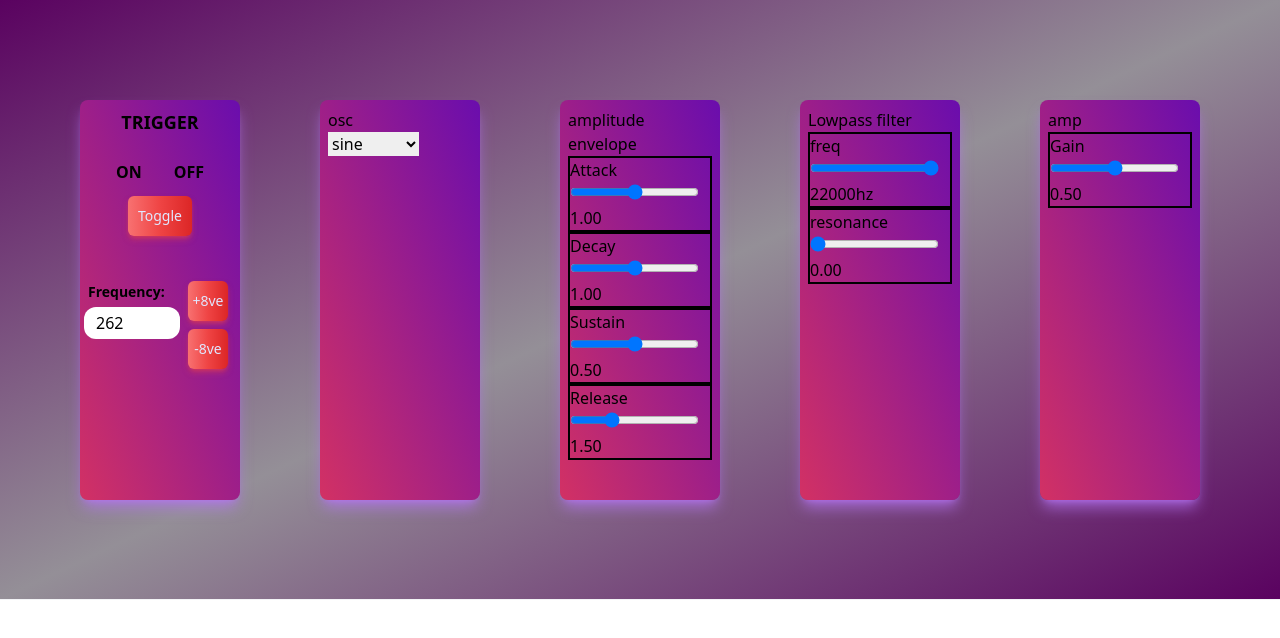
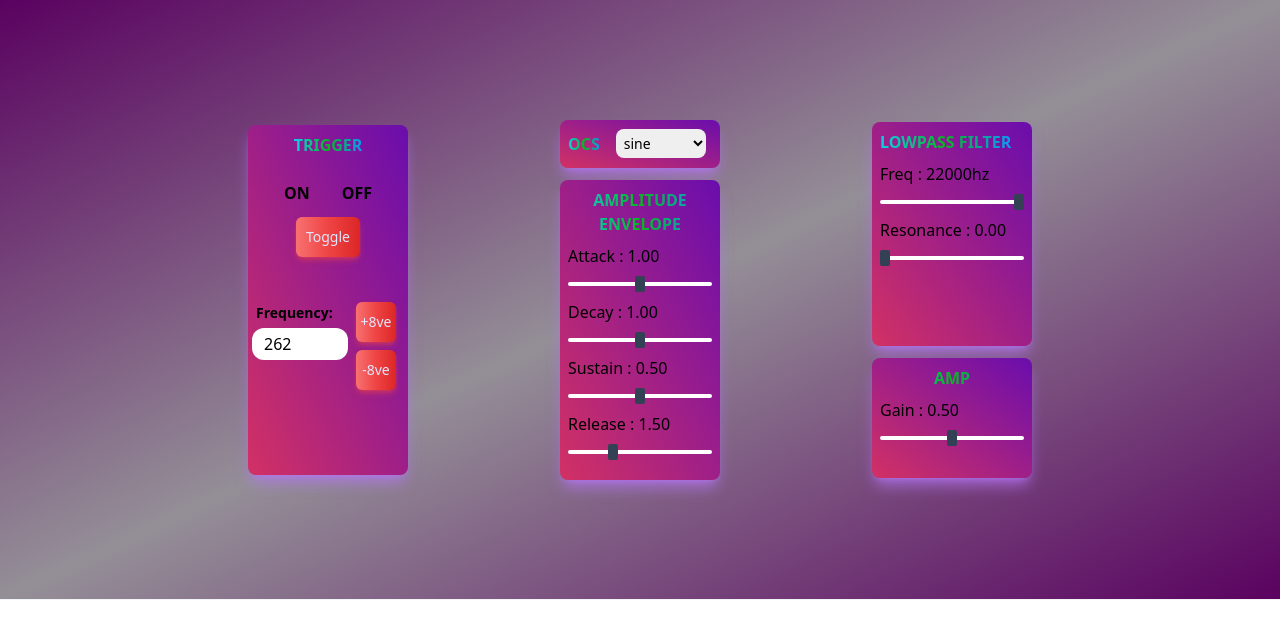
Before and after one commit to Fivetr/audio-visualization, a React (Vite) app: page / in a window 1280 px wide. Shown: the top 638 px of the page. Built offline with nearby package versions, Linux system fonts and the light colour scheme; the HTML template or start-up script is replaced by a standard one.

Commit message:
styled the remaining components

```diff
--- a/src/components/Rack.tsx
+++ b/src/components/Rack.tsx
@@ -3,7 +3,7 @@ import { ReactNode } from "react";
 const Rack = ({ children }: { children?: ReactNode }) => {
   return (
     <div className="border-gray-100 overflow-hidden border-b w-full h-[600px] flex justify-center bg-gradient-to-tl from-[#5a0260] via-[#948f97] to-[#5a0260] ">
-      <div className="w-[1440px] flex justify-evenly items-center p-5">
+      <div className="w-[1440px] flex justify-evenly items-center p-24">
         {children}
       </div>
     </div>
--- a/src/components/Synth.tsx
+++ b/src/components/Synth.tsx
@@ -52,6 +52,7 @@ const Synth = () => {
             forceUpdate();
           }}
         />
+        <div className="flex flex-col gap-3">
           <OscSimple
             setWaveform={(newWaveform: Tone.ToneOscillatorType) =>
               (oscillator.type = newWaveform)
@@ -72,6 +73,8 @@ const Synth = () => {
               forceUpdate();
             }}
           />
+        </div>
+        <div className="flex flex-col gap-3">
           <LowpassFilter
             cutoffFrequency={filter.frequency.value as number}
             setCutoff={(freq) => {
@@ -91,6 +94,7 @@ const Synth = () => {
             }}
             gain={gain.value}
           />
+        </div>
       </Rack>
     </>
   );
--- a/src/components/interfaces/Knob.tsx
+++ b/src/components/interfaces/Knob.tsx
@@ -1,5 +1,5 @@
-interface KnobProps{
-    label?: string
+interface KnobProps {
+  label?: string;
   min?: number;
   max?: number;
   steps?: number;
@@ -7,7 +7,7 @@ interface KnobProps{
   unit?: string;
   value: number;
   setValue: (val: number) => void;
-    scaling?: "linear" | "exponential"
+  scaling?: "linear" | "exponential";
 }
 
 const Knob = ({
@@ -18,16 +18,22 @@ const Knob = ({
   digitPrecision = 2,
   unit = "",
   value,
-    setValue
-}: KnobProps
-) => {
+  setValue,
+}: KnobProps) => {
   return (
-        <div style={{border: '2px black solid'}}>
-            {label}
-            <input type="range" min={min} max={max} value={value} step={(max - min)/steps} onChange={(e) => setValue(e.target.valueAsNumber)}/>
-            {value.toFixed(digitPrecision) + unit}
+    <div className="mt-2">
+      <span className="">{label}</span> : {value.toFixed(digitPrecision) + unit}
+      <input
+        className="slider transparent h-1 w-full cursor-pointer appearance-none border-transparent bg-neutral-20 rounded-lg"
+        type="range"
+        min={min}
+        max={max}
+        value={value}
+        step={(max - min) / steps}
+        onChange={(e) => setValue(e.target.valueAsNumber)}
+      />
     </div>
-    )
-}
+  );
+};
 
-export default Knob
+export default Knob;
--- a/src/components/modules/amps/AmpSimple.tsx
+++ b/src/components/modules/amps/AmpSimple.tsx
@@ -7,8 +7,8 @@ interface AmpSimpleProps {
 
 const AmpSimple = ({ setGain, gain }: AmpSimpleProps) => {
   return (
-    <div className="my-container">
-      amp
+    <div className="my-container h-[7.5rem] flex flex-col">
+      <span className="title">AMP</span>
       <Knob
         label={"Gain"}
         min={0}
--- a/src/components/modules/controlers/TriggerSwitch.tsx
+++ b/src/components/modules/controlers/TriggerSwitch.tsx
@@ -15,7 +15,7 @@ const TriggerSwitch = ({
 }: TriggerSwitchProps) => {
   return (
     <div className="my-container flex flex-col gap-2 items-center">
-      <div className="text-center font-extrabold text-lg">TRIGGER</div>
+      <div className="title">TRIGGER</div>
 
       <div className="flex justify-center gap-2 mt-3">
         <Button style="on-off-button" onClick={onHandler} label="ON" />
--- a/src/components/modules/envelope_generators/EnvelopeADSR.tsx
+++ b/src/components/modules/envelope_generators/EnvelopeADSR.tsx
@@ -16,8 +16,8 @@ const EnvelopeASDR = ({ adsr, setAdsr }: EnvelopeADSRProps) => {
   const knobConfig = { min: 0, max: 2, steps: 50 };
 
   return (
-    <div className="my-container">
-      amplitude envelope
+    <div className="my-container h-[300px]">
+      <span className="title">AMPLITUDE ENVELOPE</span>
       <Knob
         label={"Attack"}
         value={adsr.attack}
--- a/src/components/modules/filters/LowpassFilter.tsx
+++ b/src/components/modules/filters/LowpassFilter.tsx
@@ -14,10 +14,10 @@ const LowpassFilter = ({
   setResonance,
 }: FilterProps) => {
   return (
-    <div className="my-container">
-      Lowpass filter
+    <div className="my-container h-[14rem]">
+      <span className="title">LOWPASS FILTER</span>
       <Knob
-        label="freq"
+        label="Freq"
         min={0}
         max={22000}
         steps={5000}
@@ -27,7 +27,7 @@ const LowpassFilter = ({
         setValue={setCutoff}
       />
       <Knob
-        label="resonance"
+        label="Resonance"
         min={0}
         max={60}
         steps={50}
--- a/src/components/modules/oscillators/OscSimple.tsx
+++ b/src/components/modules/oscillators/OscSimple.tsx
@@ -1,5 +1,4 @@
 import { ToneOscillatorType } from "tone";
-import Button from "../../interfaces/Button";
 
 interface OscSimpleProps {
   setWaveform: (newWaveform: ToneOscillatorType) => void;
@@ -7,10 +6,11 @@ interface OscSimpleProps {
 
 const OscSimple = ({ setWaveform }: OscSimpleProps) => {
   return (
-    <div className="my-container">
-      <div>osc</div>
-
+    <div className="my-container h-12 flex items-center ">
+      <span className="title mr-4">OCS</span>
+      <div>
         <select
+          className=" text-black text-sm rounded-lg focus:ring-blue-500 focus:border-blue-500 p-1"
           onChange={(e) => setWaveform(e.target.value as ToneOscillatorType)}
         >
           <option value="sine">sine</option>
@@ -19,6 +19,7 @@ const OscSimple = ({ setWaveform }: OscSimpleProps) => {
           <option value="sawtooth">sawtooth</option>
         </select>
       </div>
+    </div>
   );
 };
 
--- a/src/index.css
+++ b/src/index.css
@@ -2,9 +2,15 @@
 @tailwind components;
 @tailwind utilities;
 
+@layer base {
+  .slider::-webkit-slider-thumb {
+    @apply bg-slate-700 h-4 w-[.6rem] rounded-sm appearance-none;
+  }
+}
+
 @layer components {
   .my-container {
-    @apply w-[160px] h-[400px] p-2 m-5 rounded-lg shadow-lg shadow-[#b574f6bb] bg-gradient-to-bl from-[#6A0DAD] to-[#d23164] hover:bg-gradient-to-tl hover:scale-110 duration-700;
+    @apply w-[160px] h-[350px] p-2 rounded-lg shadow-lg shadow-[#b574f6bb] bg-gradient-to-bl from-[#6A0DAD] to-[#d23164] hover:bg-gradient-to-tl hover:scale-105 duration-[600ms];
   }
   .on-off-button {
     @apply rounded-full text-base py-1 px-3 focus:ring-2 focus:outline-none focus:ring-red-300 font-semibold hover:scale-125 duration-500 hover:px-2;
@@ -13,3 +19,9 @@
     @apply items-center justify-center h-10 text-sm text-indigo-100 duration-700 rounded-md hover:scale-110 bg-gradient-to-r from-red-400 via-red-500 to-red-600 hover:bg-gradient-to-br  shadow-md shadow-red-500/50;
   }
 }
+
+@layer utilities {
+  .title {
+    @apply text-center font-extrabold bg-gradient-to-r from-[#0ad3f2f8] via-[#09b41f] to-[#0a9efaf8] inline-block text-transparent bg-clip-text;
+  }
+}
```
Lines whose indentation alone changed are shown as unchanged.
